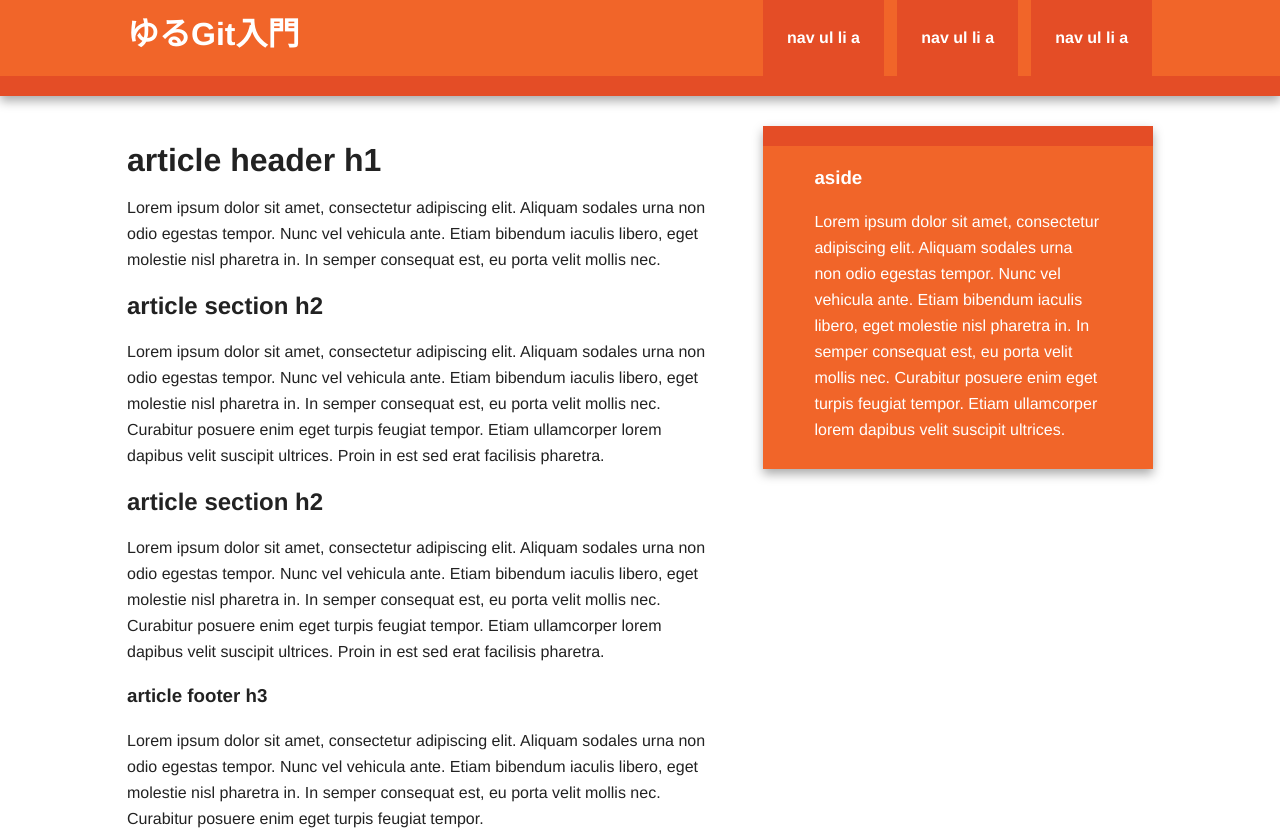
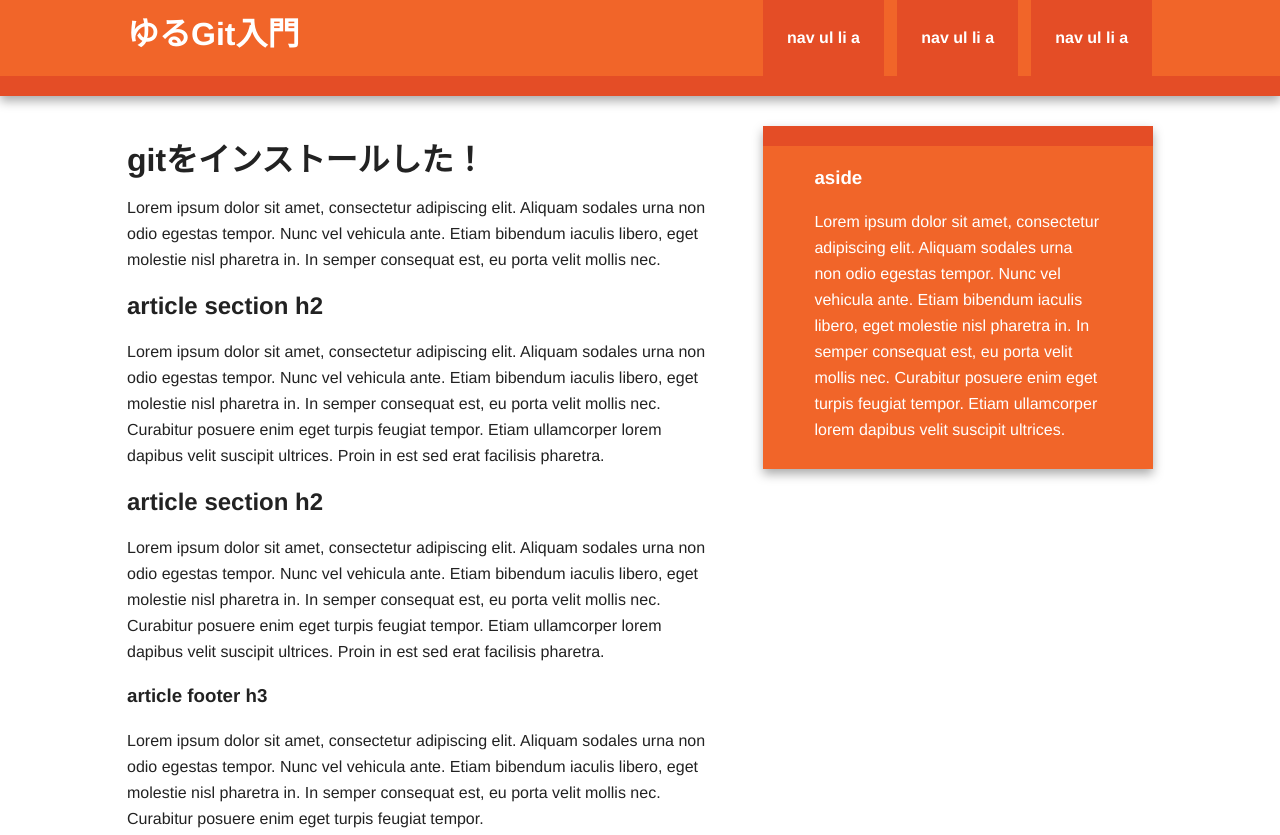
Before and after one commit to natashat/yurugit, a plain HTML site: page index.html in a window 1280 px wide. Shown: the top 835 px of the page. Drawn offline with nearby package versions, Linux system fonts and the light colour scheme.

Commit message:
h1 change+add file

```diff
--- a/index.html
+++ b/index.html
@@ -32,7 +32,7 @@
 
                 <article>
                     <header>
-                        <h1>article header h1</h1>
+                        <h1>gitをインストールした！</h1>
                         <p>Lorem ipsum dolor sit amet, consectetur adipiscing elit. Aliquam sodales urna non odio egestas tempor. Nunc vel vehicula ante. Etiam bibendum iaculis libero, eget molestie nisl pharetra in. In semper consequat est, eu porta velit mollis nec.</p>
                     </header>
                     <section>
```
